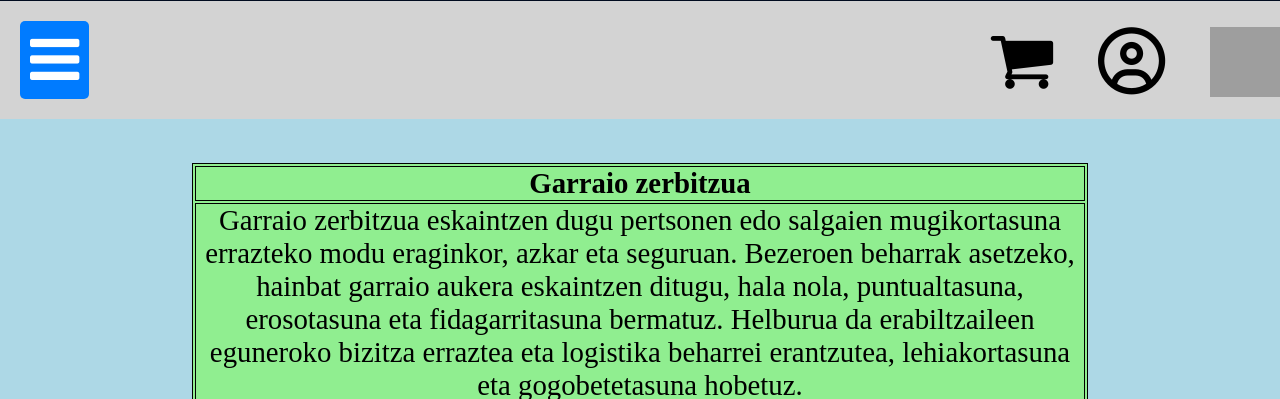
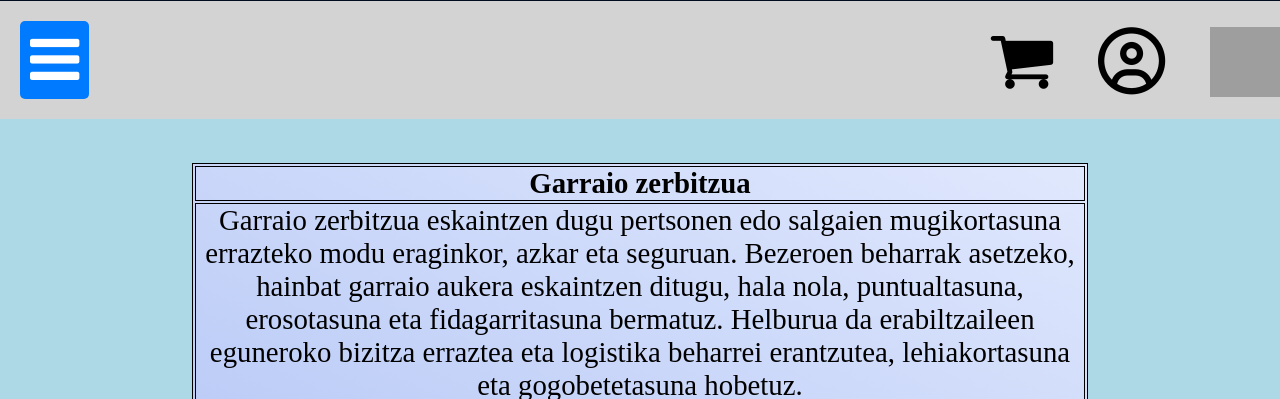
Before and after one commit to iguisado228/2Erronka, a PHP site: page /zerbitzuak.php in a window 1280 px wide. Shown: the part 204-603 px from the top of the page. Run offline with PHP 8.4, Linux system fonts and the light colour scheme; some libraries are stand-ins or nearby versions; grey boxes are pictures that could not be loaded.

Commit message:
zerbitzuen css-a aldatuta

```diff
--- a/WebOrria/Web/css_m.css
+++ b/WebOrria/Web/css_m.css
@@ -304,10 +304,10 @@ table, td, tr, th{
 }
 
 .garraioZerbitzua{
-    background-color: lightgreen;
+    background: linear-gradient(to bottom left, #e0e8fd, #b3c5f5)
 }
 .bezeroarenArreta{
-    background-color: lightgreen;
+    background: linear-gradient(to bottom left, #e0e8fd, #b3c5f5)
 }
 .paketearenJarraipena{
     background: linear-gradient(to bottom left, #e0e8fd, #b3c5f5)
```
